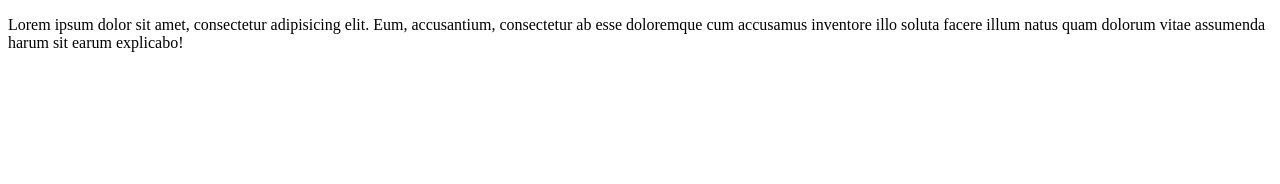
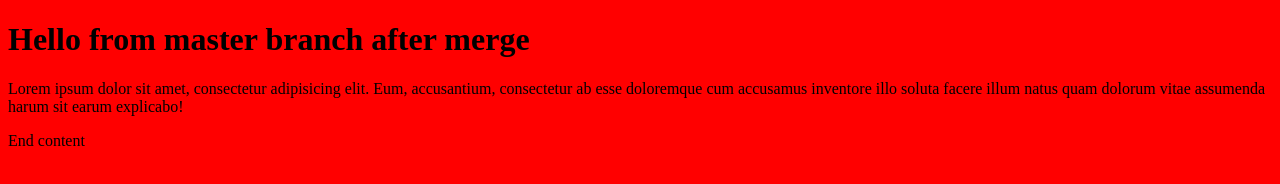
Before and after one commit to Fed-Ilucha/first_git_project, a plain HTML site: page index.html in a window 1280 px wide. Drawn offline with Linux system fonts and the light colour scheme.

Commit message:
add styles

```diff
--- a/css/style.css
+++ b/css/style.css
@@ -0,0 +1,3 @@
+body{
+	background-color: red;
+}
--- a/index.html
+++ b/index.html
@@ -3,10 +3,12 @@
 <head>
 	<meta charset="UTF-8">
 	<title>Document</title>
+	<link rel = "stylesheet" href = "css/style.css">
 </head>
 <body>
+	<h1>Hello from master branch after merge</h1>
 	<p>Lorem ipsum dolor sit amet, consectetur adipisicing elit. Eum, accusantium, consectetur ab esse doloremque cum accusamus inventore illo soluta facere illum natus quam dolorum vitae assumenda harum sit earum explicabo!</p>
-
+	<p>End content</p>
 
 </body>
 </html>
```
